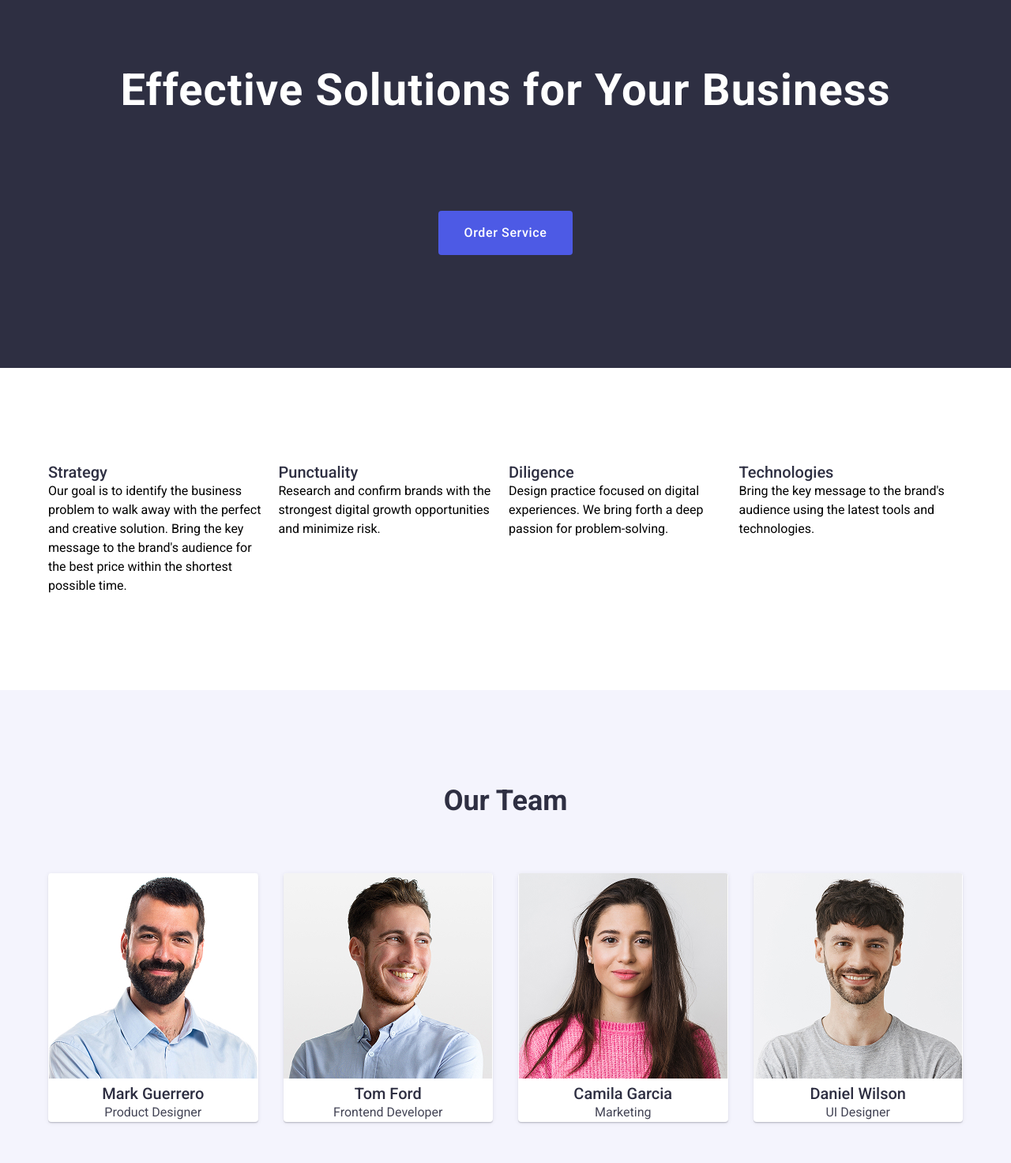
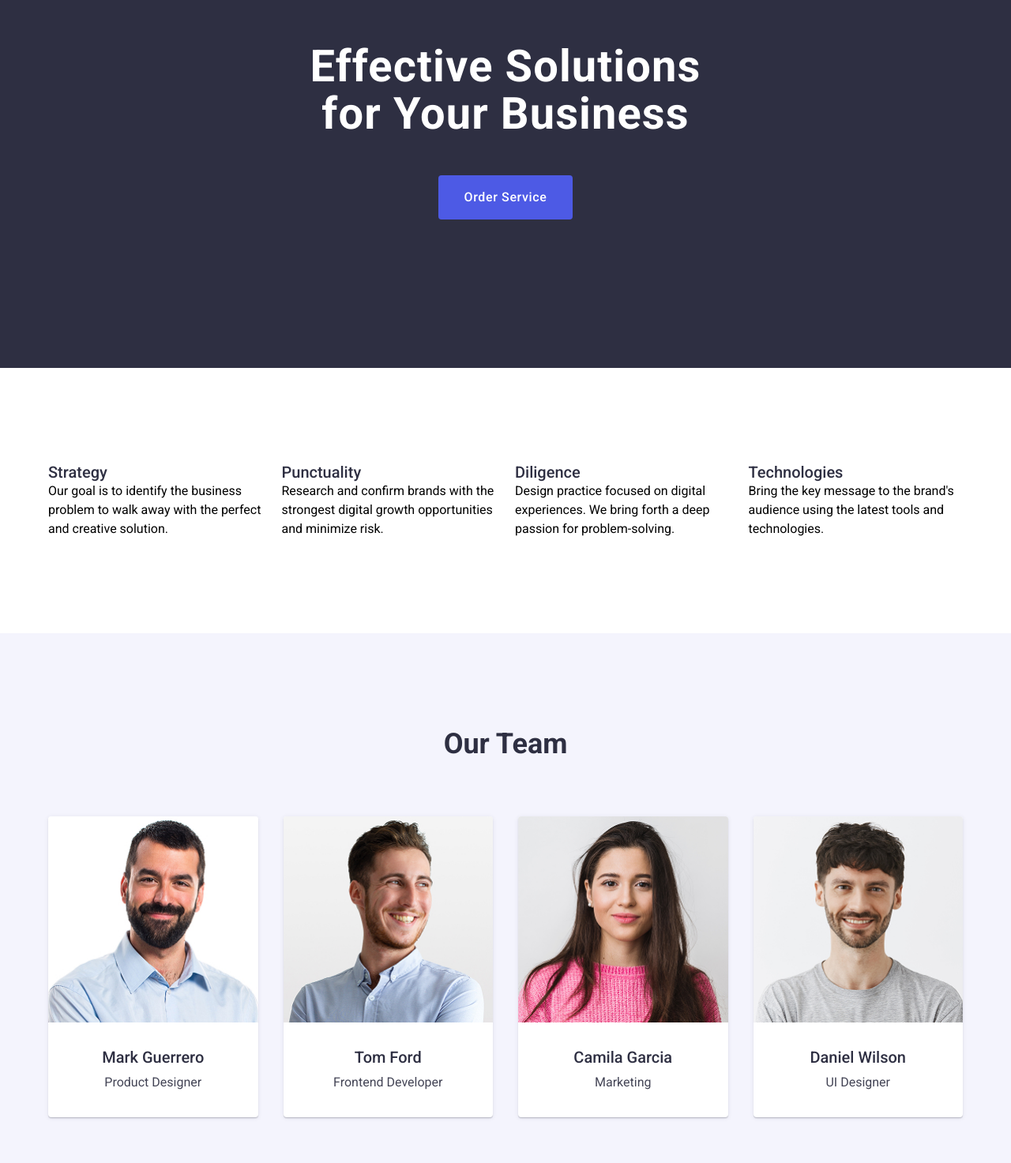
Before and after one commit to mertkrglu/goit-markup-hw-03, a plain HTML site: page index.html in a window 1280 px wide. Shown: the part 207-1680 px from the top of the page at 79% size. Drawn offline with nearby package versions, Linux system fonts and the light colour scheme.

Commit message:
gerekli düzenlemeler yapıldı

```diff
--- a/css/style.css
+++ b/css/style.css
@@ -98,6 +98,12 @@ body {
   padding-bottom: 188px; /*alt boşluk figmada bottom 188 olarak görünüyor*/
 }
 
+.hero-container {
+  display: flex;
+  flex-direction: column;
+  align-items: center;
+}
+
 .hero-title {
   font-weight: 700; /* C12 */
   font-style: bold;
@@ -105,11 +111,11 @@ body {
   color: #ffffff; /* C11 */
   font-size: 56px;
   font-family: "Roboto", sans-serif;
-  font-size: 56px;
-  line-height: 3.75;
+  width: 496px;
   letter-spacing: 0.02em;
   color: #ffffff;
   margin-bottom: 48px; /* başlık ile buton arasına boşluk */
+  text-align: center;
 }
 
 h2 {
@@ -142,7 +148,7 @@ h3 {
 .strategy-ul {
   display: flex;
   justify-content: space-between; /* aralarında eşit boşluk */
-  gap: 8px;
+  gap: 24px;
   list-style: none;
   padding: 0;
   margin: 0;
@@ -150,7 +156,7 @@ h3 {
 
 .strategy-li {
   flex-basis: calc(
-    (100% - 24px) / 4
+    (100% - 72px) / 4
   ); /* 4 eşit sütun için genişlik ayarı  gap 8 px 3 boşluk*/
 }
 
@@ -169,7 +175,7 @@ h3 {
 .team-ul {
   display: flex;
   justify-content: space-between; /* aralarında eşit boşluk */
-  gap: 32px;
+  gap: 24px; /* kartlar arası boşluk düzeltildi 32&24 */
   list-style: none;
   padding: 0;
   margin: 0;
@@ -184,6 +190,13 @@ h3 {
   overflow: hidden; /* görsel taşmasın */
 }
 
+.team-li img {
+  display: block; /* img etiketinin altındaki boşluğu kaldırmak için */
+  width: 100%; /* görselin kapsayıcı genişliğine uyum sağlaması için */
+  height: auto; /* orantılı olarak yükseklik ayarı */
+  margin-bottom: 32px;
+}
+
 .team h2 {
   font-size: 36px;
   font-weight: 700;
@@ -195,6 +208,7 @@ h3 {
   font-weight: 500; /* C12 */
   line-height: 1.2; /* C10 */
   color: #2e2f42; /* C11 */
+  margin-bottom: 8px; /* başlık ile paragraf arasına boşluk */
 }
 
 .team-li h3:hover,
@@ -204,6 +218,7 @@ h3 {
 
 .team-li p {
   color: #434455; /* C11 */
+  margin-bottom: 32px; /* paragraf ile kart altı arasına boşluk */
 }
 
 /*Portfolio*/
@@ -224,7 +239,7 @@ h3 {
 .portfolio-ul {
   display: flex;
   flex-wrap: wrap;
-  gap: 24px;
+  gap: 48px 24px; /* satır arası 48px, sütun arası 24px */
   justify-content: center;
   list-style: none;
   margin: 0;
--- a/index.html
+++ b/index.html
@@ -63,9 +63,8 @@
               <h3>Strategy</h3>
               <p>
                 Our goal is to identify the business problem to walk away with
-                the perfect and creative solution. Bring the key message to the
-                brand's audience for the best price within the shortest possible
-                time.
+                the perfect and creative solution.
+                <!-- /*fazla metni kaldırıldı*/ -->
               </p>
             </li>
             <li class="strategy-li">
```
